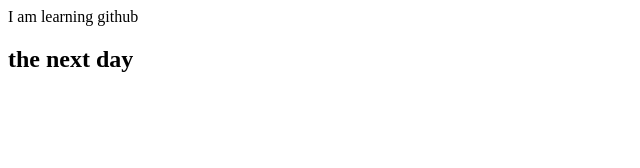
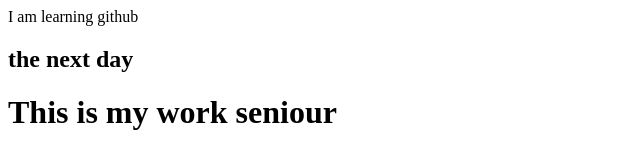
Before and after one commit to NasirAhammed810/localrepo, a plain HTML site: page index.html in a window 1280 px wide. Shown: the whole page, without its empty margins (0-640 px from the left). Drawn offline with Linux system fonts and the light colour scheme.

Commit message:
This is my work sr.

```diff
--- a/index.html
+++ b/index.html
@@ -1,2 +1,3 @@
 <p>I am learning github</p>
 <h2>the next day</h2>
+<h1>This is my work seniour</h1>
```
